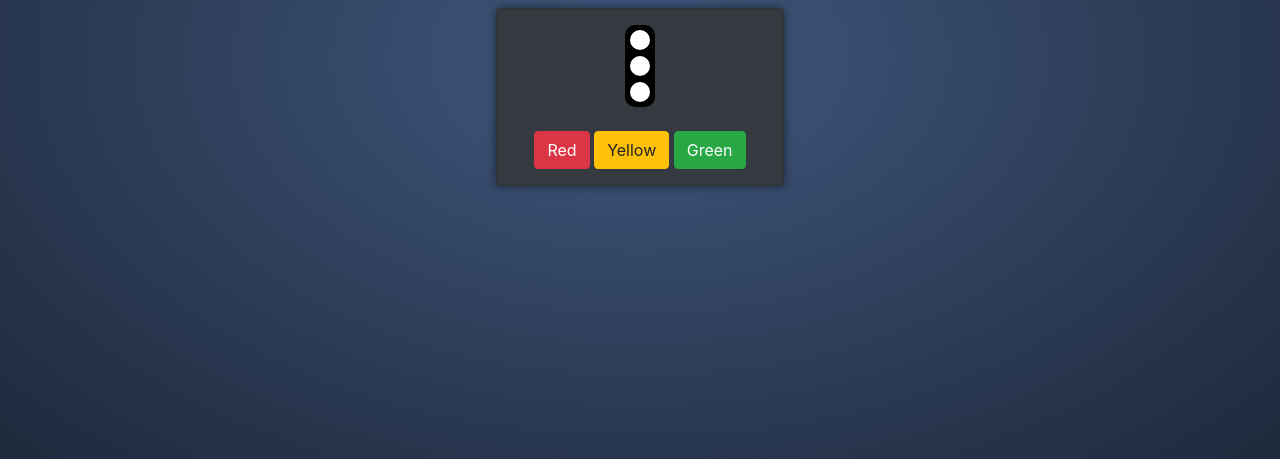
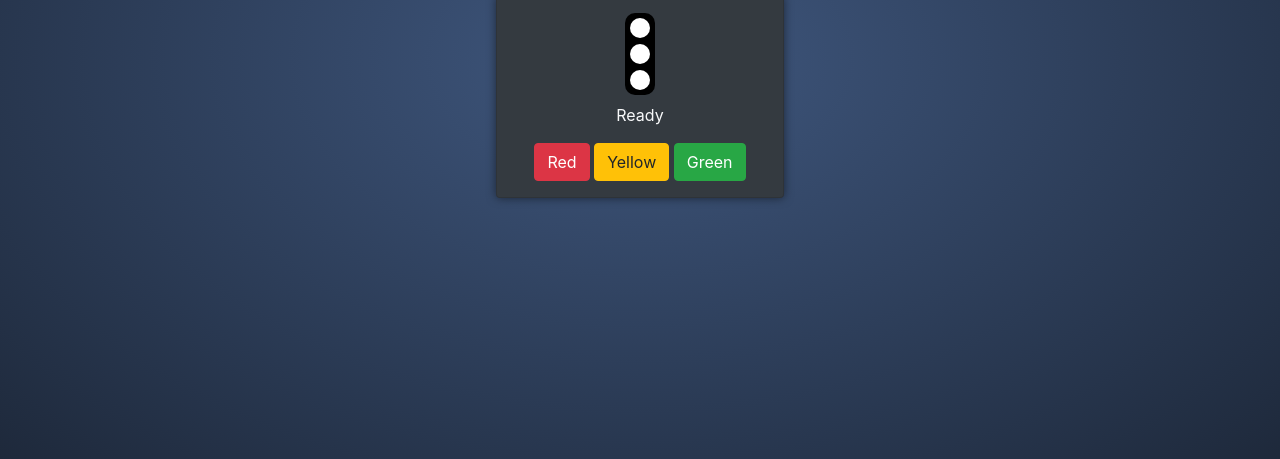
Before and after one commit to HafsaImran12/Traffic-Signals-Cheaker, a plain HTML site: page index.html in a window 1280 px wide. Shown: the part 341-800 px from the top of the page. Drawn offline with nearby package versions, Linux system fonts and the light colour scheme.

Commit message:
Traffic Signal Cheaker

```diff
--- a/index.html
+++ b/index.html
@@ -18,7 +18,7 @@
         <div id="yellowColor" class="color"></div>
         <div id="greenColor" class="color"></div>
       </div>
-       <div class="result text-light"></div>
+       <div class="result text-light">Ready</div>
       <div class="card-body text-center p-0 py-3">
         <button id="red" class="btn btn-danger">Red</button>
         <button id="yellow" class="btn btn-warning">Yellow</button>
```
